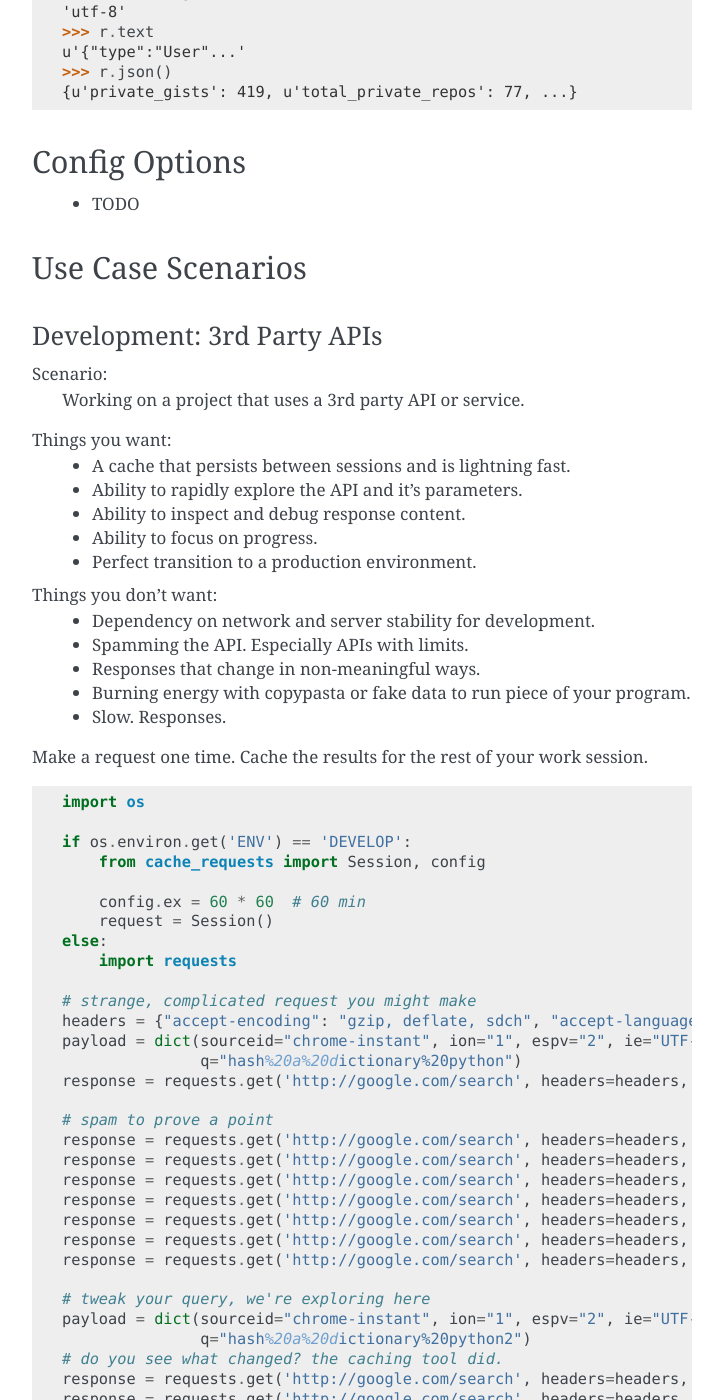
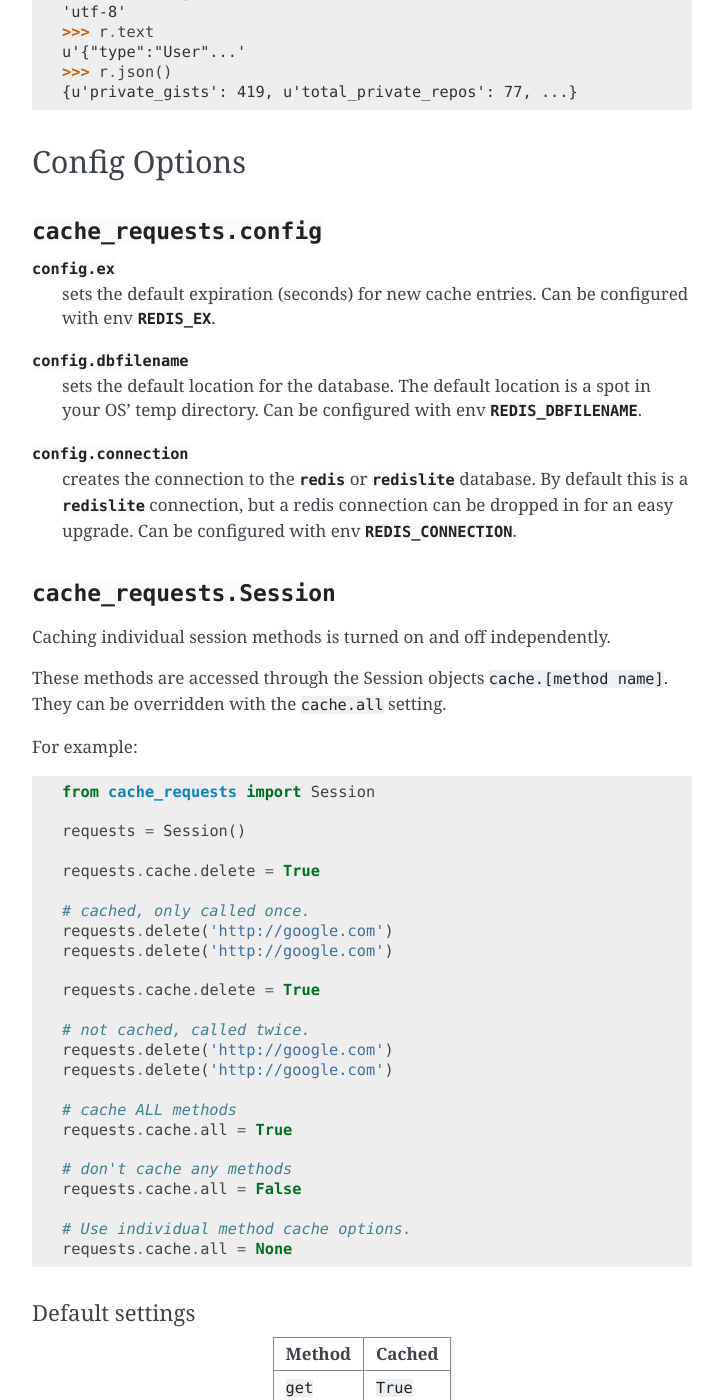
Before and after one commit to manuphatak/cache_requests, a Sphinx documentation site: the page built from docs/source/usage.rst, in a window 1280 px wide and 1400 px high, scrolled down 532 px. Shown: the whole window, without its empty margins (388-1111 px from the left). Built offline with Sphinx 7.4.7, drawn with Linux system fonts in a browser that asks for light colours; some of the changed text lies outside the part shown.

Commit message:
update usage docs

```diff
--- a/docs/source/usage.rst
+++ b/docs/source/usage.rst
@@ -31,7 +31,72 @@ To use ``cache_requests`` in a project::
 
 Config Options
 --------------
-    * TODO
+
+.. currentmodule:: cache_requests
+
+:mod:`cache_requests.config`
+~~~~~~~~~~~~~~~~~~~~~~~~~~~~
+
+:data:`config.ex`
+    sets the default expiration (seconds) for new cache entries. Can be configured with env :envvar:`REDIS_EX`.
+
+:data:`config.dbfilename`
+    sets the default location for the database.  The default location is a spot in your OS' temp directory.  Can be configured with env :envvar:`REDIS_DBFILENAME`.
+
+:data:`config.connection`
+    creates the connection to the :mod:`redis` or :mod:`redislite` database.  By default this is a :mod:`redislite` connection, but a redis connection can be dropped in for an easy upgrade.  Can be configured with env :envvar:`REDIS_CONNECTION`.
+
+
+:mod:`cache_requests.Session`
+~~~~~~~~~~~~~~~~~~~~~~~~~~~~~
+
+Caching individual session methods is turned on and off independently.
+
+These methods are accessed through the Session objects ``cache.[method name]``.
+They can be overridden with the ``cache.all`` setting.
+
+For example::
+
+        from cache_requests import Session
+
+        requests = Session()
+
+        requests.cache.delete = True
+
+        # cached, only called once.
+        requests.delete('http://google.com')
+        requests.delete('http://google.com')
+
+        requests.cache.delete = True
+
+        # not cached, called twice.
+        requests.delete('http://google.com')
+        requests.delete('http://google.com')
+
+        # cache ALL methods
+        requests.cache.all = True
+
+        # don't cache any methods
+        requests.cache.all = False
+
+        # Use individual method cache options.
+        requests.cache.all = None
+
+Default settings
+****************
+===========  ========
+Method       Cached
+===========  ========
+``get``      ``True``
+``head``     ``True``
+``options``  ``True``
+``post``     ``False``
+``put``      ``False``
+``patch``    ``False``
+``delete``   ``False``
+``all``      ``None``
+===========  ========
+
 
 Use Case Scenarios
 ------------------
```
Also changed, not shown: README.rst (+66 -1 lines).
